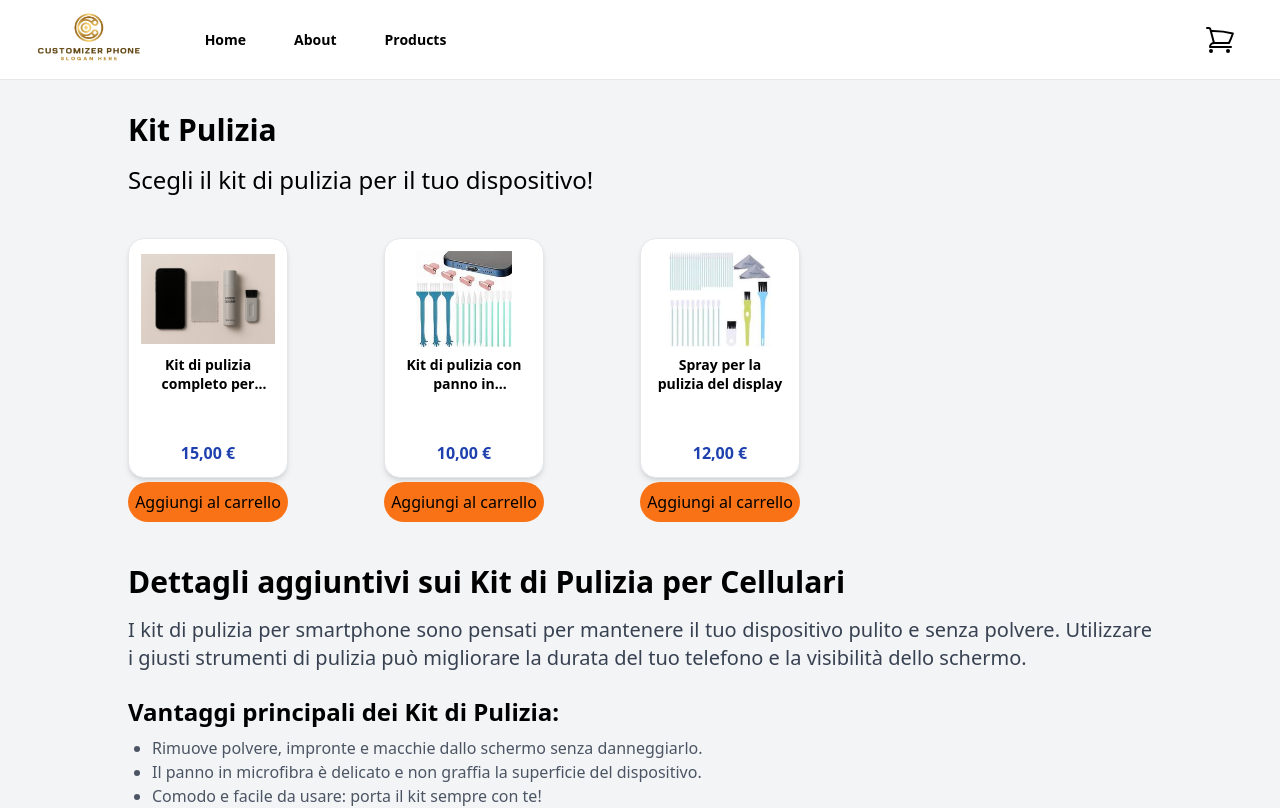
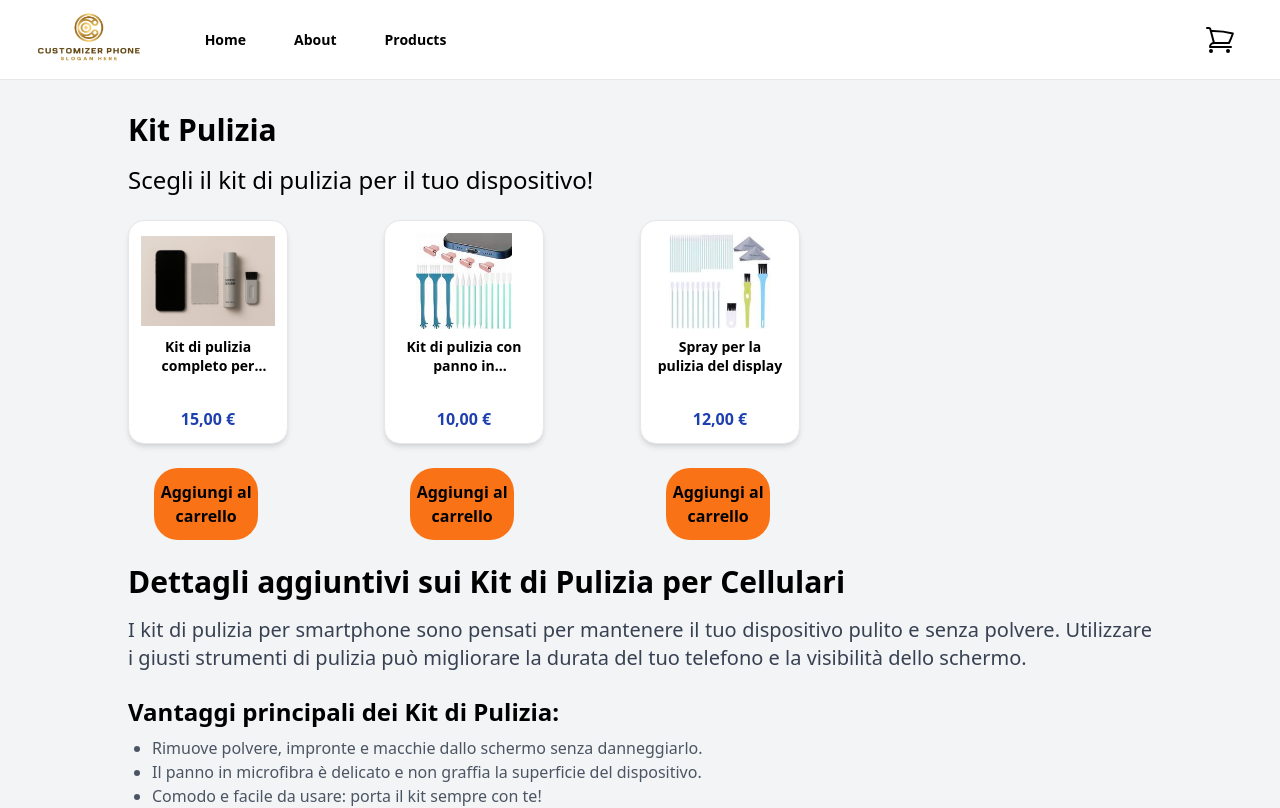
Before and after one commit to rubencommisso/mia_tech_progetto_finale, a React (Vite) app: page /kit-pulizia in a window 1280 px wide. Shown: the top 808 px of the page. Built offline with nearby package versions, Linux system fonts and the light colour scheme.

Commit message:
fix button in kit pulizia page

```diff
--- a/src/components/ButtonToPage.jsx
+++ b/src/components/ButtonToPage.jsx
@@ -1,12 +1,15 @@
 
 
-const ButtonToPage = ({onClick, label = "Scopri di più"}) => {
+const ButtonToPage = ({onClick, label = "Scopri di più", className}) => {
     return (
         <div className="mt-6 flex gap-4 justify-center items-center ">
             <div className=" w-2/3  mx-auto">
             <button
                 onClick={onClick}
-                className="bg-orange-500 hover:bg-orange-400 text-black font-bold w-full py-3 rounded-3xl transition-all"
+                className={`${className}`}
+      // oppure se hai classi di default:
+      // className={`bg-orange-500 text-white py-2 px-4 rounded ${className}`}
+                //className="bg-orange-500 hover:bg-orange-400 text-black font-bold w-full py-3 rounded-3xl transition-all"
                 >
                 {label}
             </button>
--- a/src/pages/KitPulizia.jsx
+++ b/src/pages/KitPulizia.jsx
@@ -5,6 +5,8 @@ import Card from '@components/card'
 import kitPulizia from '@assets/kitPulizia.jpeg'
 import pulizia2 from '@assets/pulizia2.jpg'
 import pulizia3 from '@assets/pulizia3.jpg'
+import ButtonToPage from '@components/ButtonToPage'
+
 
 
 const KitPulizia = () => {
@@ -128,12 +130,17 @@ const KitPulizia = () => {
                                 activeCardId={activeCardId}
                                 onClick={() => handleCardClick(product.id)}
                             />
-                            <button
+                            <ButtonToPage
+                                onClick={() => handleAddToCart(product)}
+                                label="Aggiungi al carrello"
+                                className="bg-orange-500 hover:bg-orange-400 text-black font-bold w-full py-3 rounded-3xl transition-all"
+                            />
+                           {/*  <button
                                 className="mt-1 bg-orange-500 hover:bg-orange-400 text-black py-2 px-1 rounded-3xl w-[160px] min-w-[80px]"
                                 onClick={() => handleAddToCart(product)}
                             >
                                 Aggiungi al carrello
-                            </button>
+                            </button> */}
                         </div>
                     ))}
                 </div>
```
